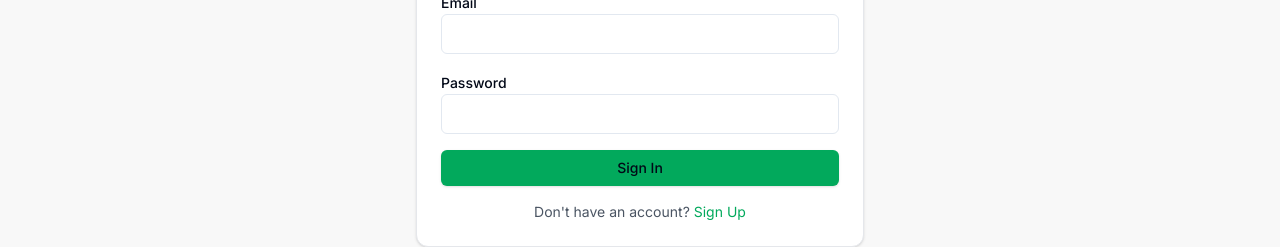
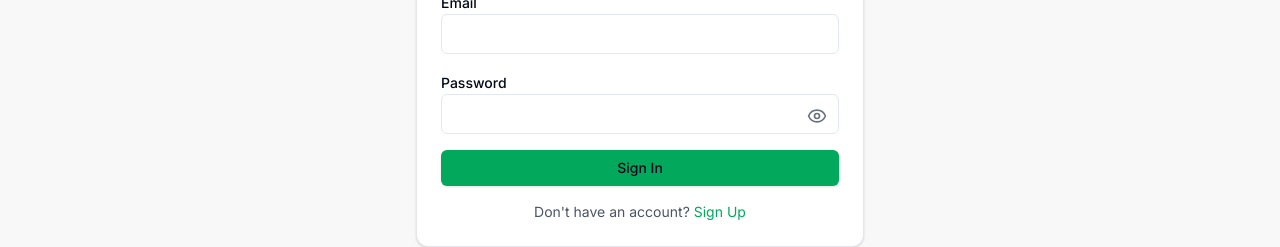
Before and after one commit to Lovisuals/gofeedme, a Next.js app: page /auth/login in a window 1280 px wide. Shown: the part 386-633 px from the top of the page. Built offline with nearby package versions, Linux system fonts and the light colour scheme; no server answers.

Commit message:
feat: move login & logout to server actions + password visibility toggle

```diff
--- a/app/auth/actions/auth.ts
+++ b/app/auth/actions/auth.ts
@@ -16,12 +16,12 @@ export async function loginAction(formData: FormData) {
   });
 
   if (!parsed.success) {
-    return { error: parsed.error.errors.map(e => e.message).join(', ') };
+    return { error: parsed.error.issues.map(e => e.message).join(', ') };
   }
 
   const supabase = await createServerSupabaseClient();
 
-  const { data, error } = await supabase.auth.signInWithPassword({
+  const { error } = await supabase.auth.signInWithPassword({
     email: parsed.data.email,
     password: parsed.data.password,
   });
--- a/app/auth/login/page.tsx
+++ b/app/auth/login/page.tsx
@@ -7,19 +7,14 @@ import { Input } from '@/components/ui/input';
 import { Label } from '@/components/ui/label';
 import { Card, CardContent, CardHeader, CardTitle } from '@/components/ui/card';
 import Link from 'next/link';
+import { Eye, EyeOff } from 'lucide-react';
 
 export default function LoginPage() {
+  const [showPassword, setShowPassword] = useState(false);
   const [error, setError] = useState<string | null>(null);
-  const [loading, setLoading] = useState(false);
 
   const handleSubmit = async (formData: FormData) => {
-    setLoading(true);
-    setError(null);
-
     const result = await loginAction(formData);
-
-    setLoading(false);
-
     if (result?.error) {
       setError(result.error);
     }
@@ -37,15 +32,27 @@ export default function LoginPage() {
               <Label htmlFor="email">Email</Label>
               <Input id="email" name="email" type="email" required />
             </div>
-            <div>
+            <div className="relative">
               <Label htmlFor="password">Password</Label>
-              <Input id="password" name="password" type="password" required />
+              <Input
+                id="password"
+                name="password"
+                type={showPassword ? 'text' : 'password'}
+                required
+              />
+              <button
+                type="button"
+                onClick={() => setShowPassword(!showPassword)}
+                className="absolute right-3 top-9 text-gray-500"
+              >
+                {showPassword ? <EyeOff size={20} /> : <Eye size={20} />}
+              </button>
             </div>
 
             {error && <p className="text-red-600 text-sm text-center">{error}</p>}
 
-            <Button type="submit" className="w-full bg-primary hover:bg-primary-hover" disabled={loading}>
-              {loading ? 'Signing in...' : 'Sign In'}
+            <Button type="submit" className="w-full bg-primary hover:bg-primary-hover">
+              Sign In
             </Button>
 
             <div className="text-center text-sm text-gray-600 mt-4">
```
